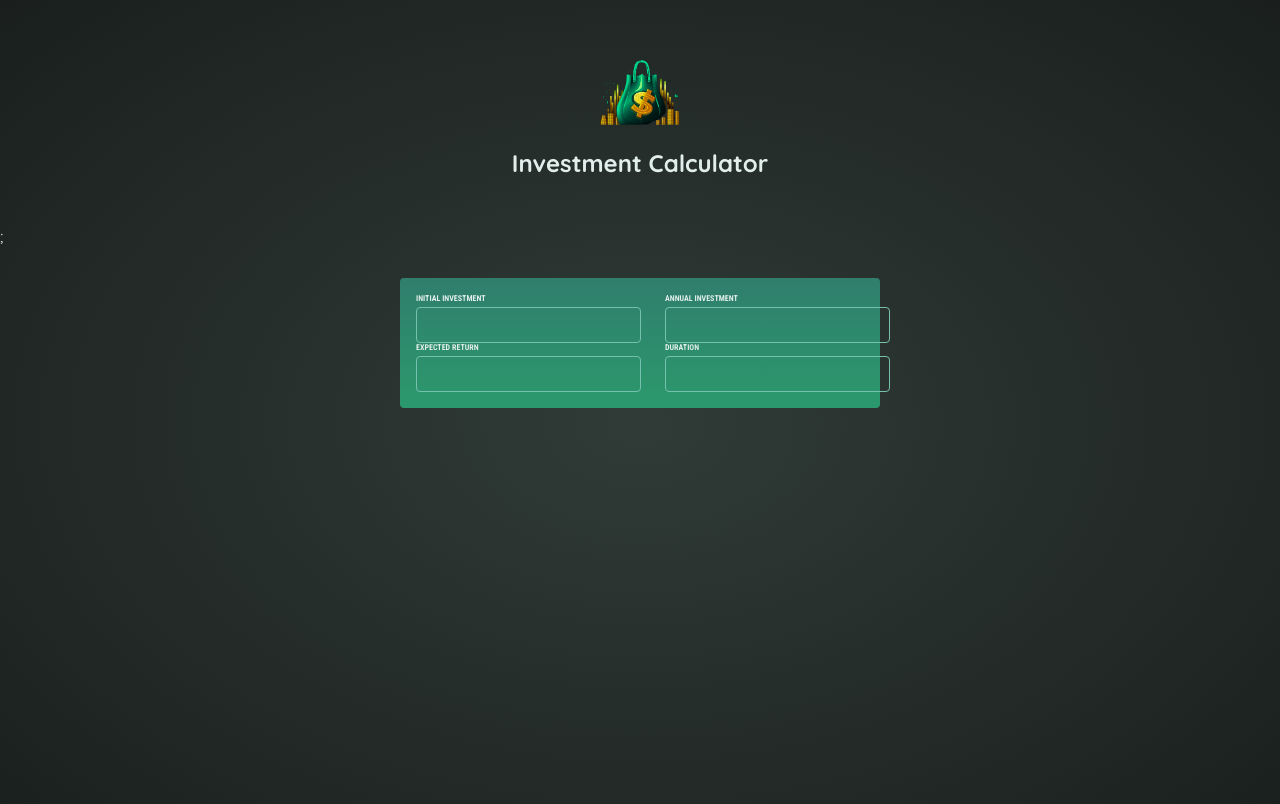
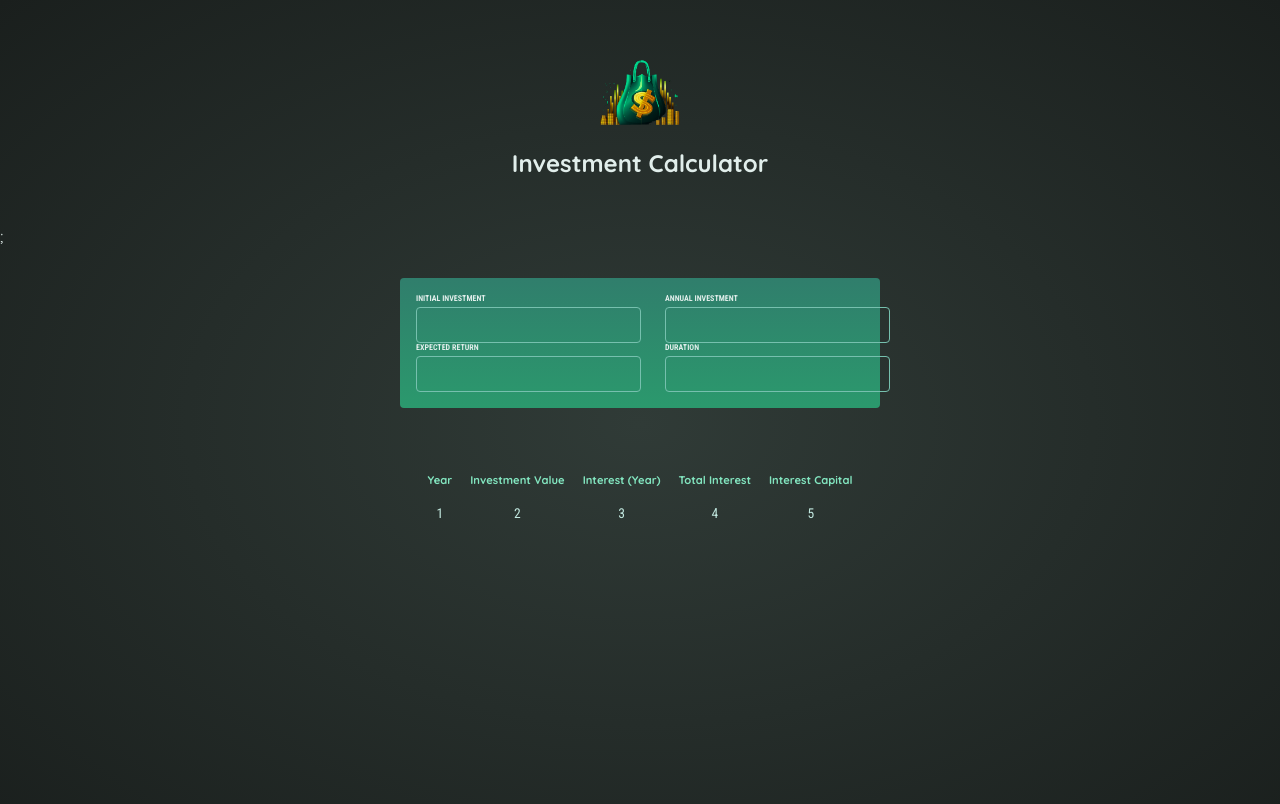
Before and after one commit to paulaFenner/investment-calculator, a React (Vite) app: page / in a window 1280 px wide. Shown: the top 804 px of the page. Built offline with nearby package versions, Linux system fonts and the light colour scheme.

Commit message:
add results table
Added the structure of the table that will render the results.

```diff
--- a/src/App.jsx
+++ b/src/App.jsx
@@ -1,12 +1,14 @@
 import { useState } from 'react';
 import Header from './components/Header';
 import UserInput from './components/UserInput';
+import ResultsTable from './components/ResultsTable';
 
 export default function App() {
   return (
     <>
       <Header />;
       <UserInput />
+      <ResultsTable/>
     </>
   );
 }
--- /dev/null
+++ b/src/components/ResultsTable.jsx
@@ -0,0 +1,25 @@
+export default function ResultsTable() {
+  return (
+    <table id="result" >
+      <thead className="center">
+        <tr>
+          <th scope="col">Year</th>
+          <th scope="col">Investment Value</th>
+          <th scope="col">Interest (Year)</th>
+          <th scope="col">Total Interest</th>
+          <th scope="col">Interest Capital</th>
+        </tr>
+      </thead>
+
+      <tbody className="center">
+        <tr>
+          <td>1</td>
+          <td>2</td>
+          <td>3</td>
+          <td>4</td>
+          <td>5</td>
+        </tr>
+      </tbody>
+    </table>
+  );
+}
```
